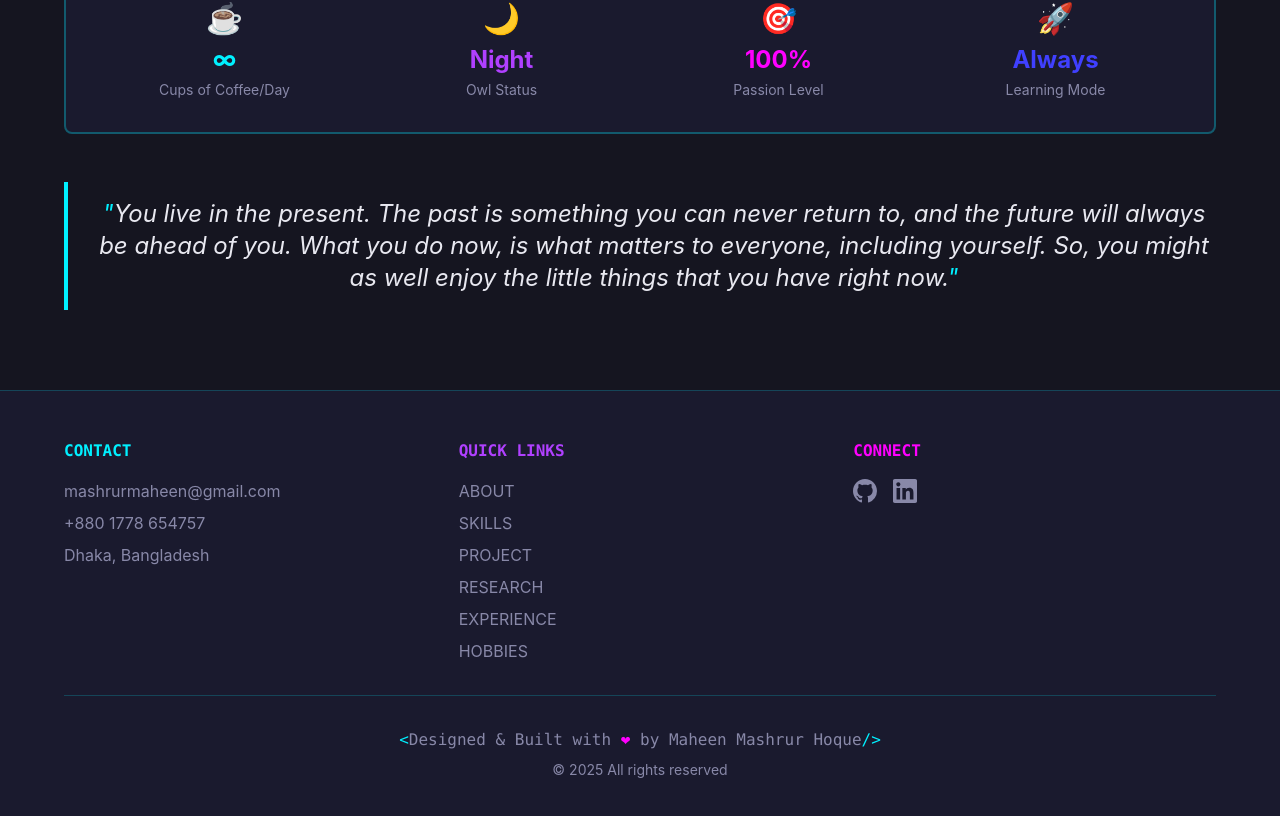
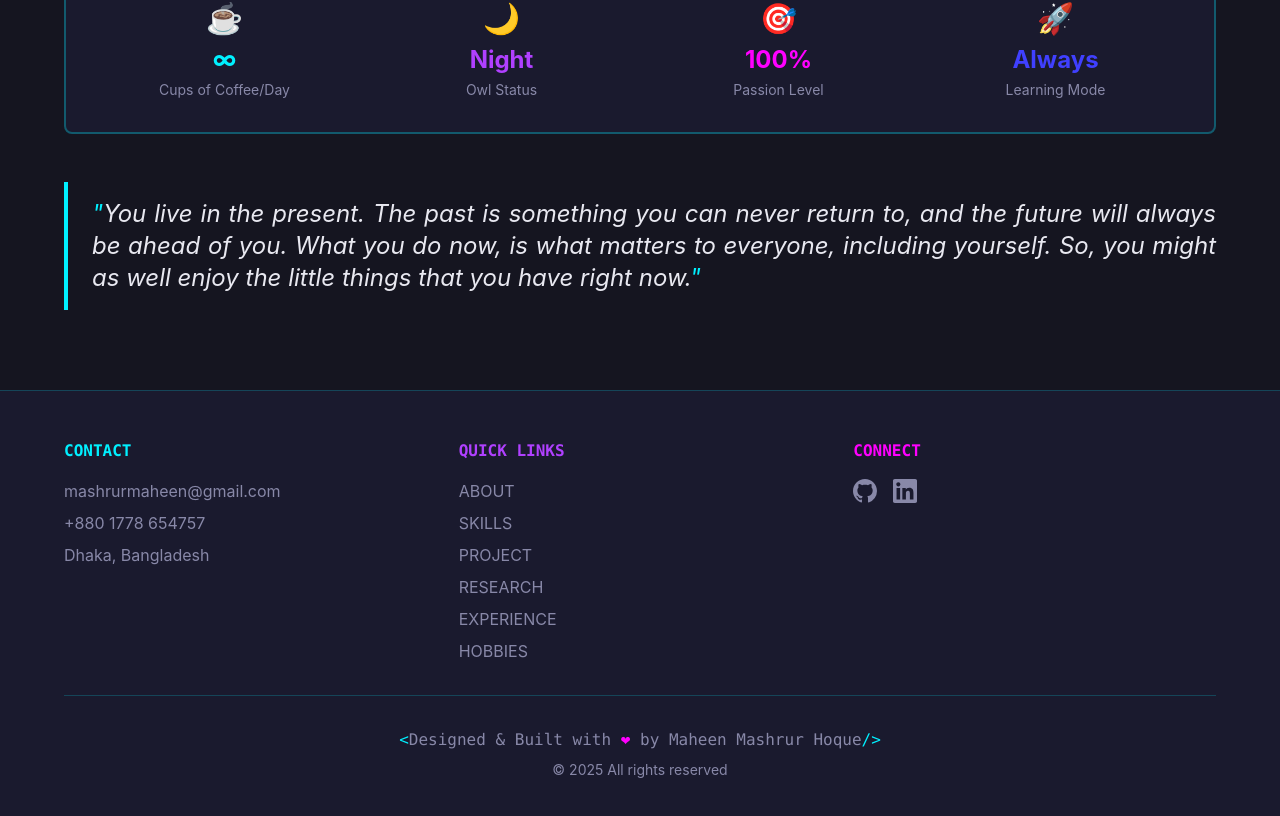
Before and after one commit to NotAlpha45/my-portfolio-v3, a React (Vite) app: page / in a window 1280 px wide. Shown: the part 8280-9096 px from the top of the page. Built offline with nearby package versions, Linux system fonts and the light colour scheme.

Commit message:
fix: Update title in index.html and adjust text alignment in Hobbies component

```diff
--- a/index.html
+++ b/index.html
@@ -4,7 +4,7 @@
     <meta charset="UTF-8" />
     <link rel="icon" type="image/svg+xml" href="/vite.svg" />
     <meta name="viewport" content="width=device-width, initial-scale=1.0" />
-    <title>my-portfolio-v3</title>
+    <title>Maheen Hoque</title>
   </head>
   <body>
     <div id="root"></div>
--- a/src/components/Hobbies.tsx
+++ b/src/components/Hobbies.tsx
@@ -125,7 +125,7 @@ const Hobbies: React.FC = () => {
         </div>
 
         {/* Quote */}
-        <div className="mt-12 text-center">
+        <div className="mt-12 text-justify">
           <blockquote className="text-xl md:text-2xl text-cyber-white italic border-l-4 border-cyber-cyan pl-6 py-4 inline-block">
             <span className="text-cyber-cyan">"</span>
             You live in the present. The past is something you can never return to, and the future will always be ahead of you. What you do now, is what matters to everyone, including yourself. So, you might as well enjoy the little things that you have right now.
```
Also changed, not shown: 1 other file (tests, documents, lock files or other folders).
